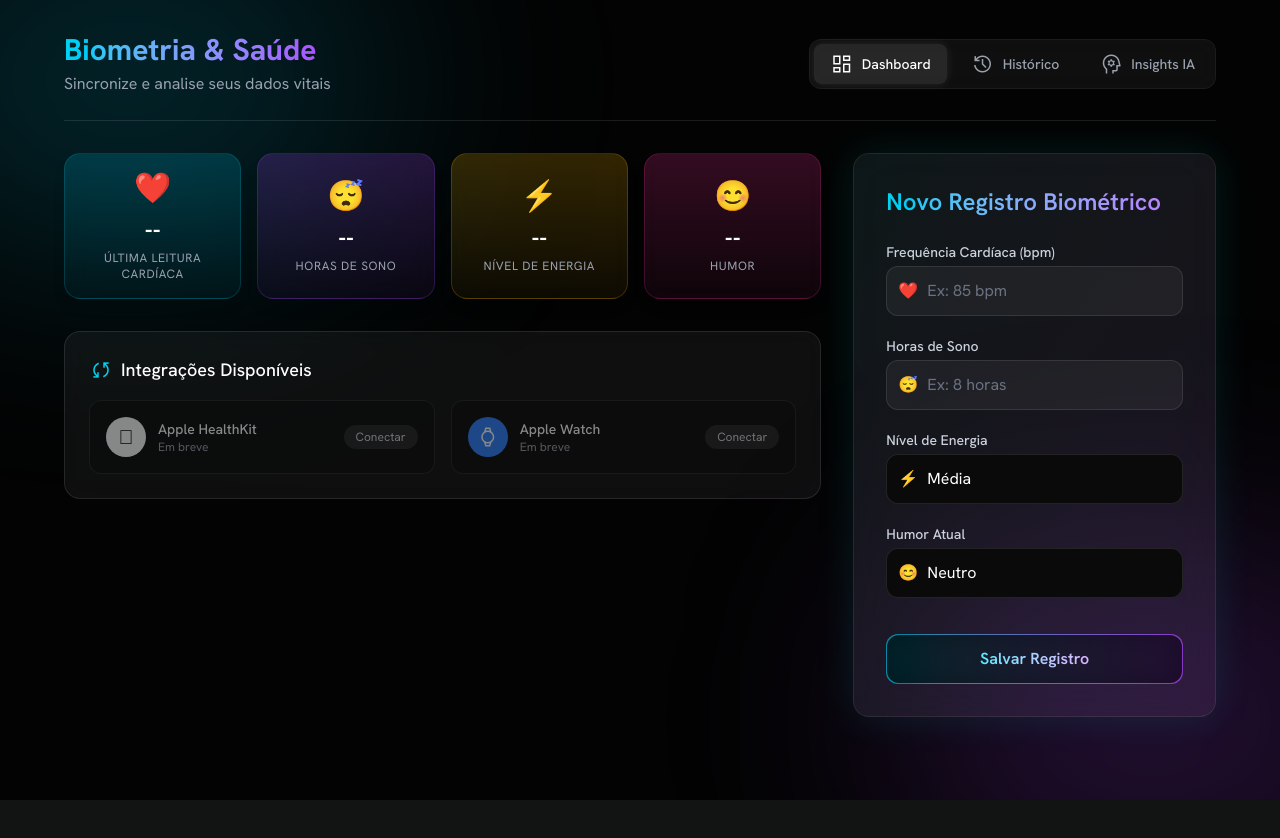
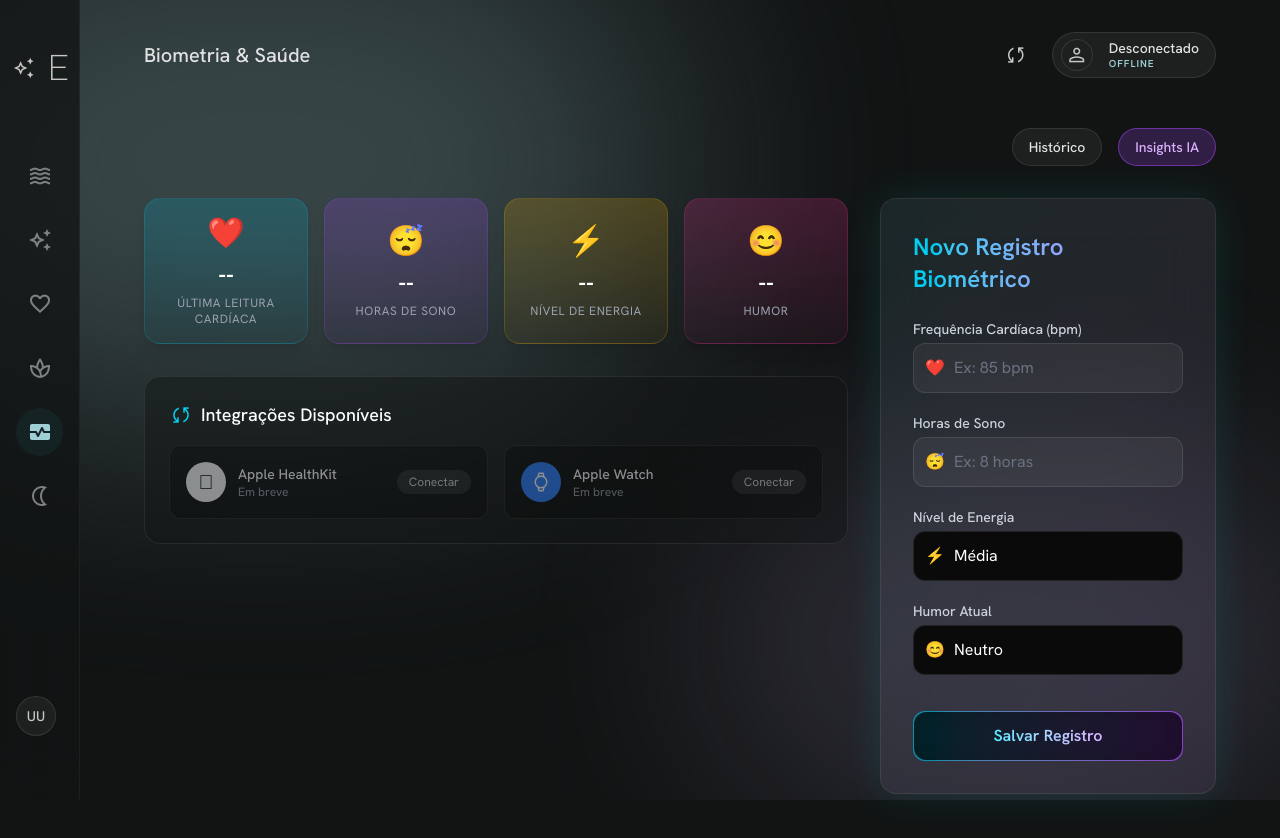
Before and after one commit to benramosetec16/Echomind, a Next.js app: page /biometrics in a window 1280 px wide. Shown: the top 838 px of the page. Before the commit the page ends 800 px from the top, so only its background shows below. Built offline with nearby package versions, Linux system fonts and the light colour scheme; no server answers.

Commit message:
Commit restart 8

```diff
--- a/app/api/biometrics-analysis/route.ts
+++ b/app/api/biometrics-analysis/route.ts
@@ -3,12 +3,14 @@ import { Groq } from 'groq-sdk';
 import { createServerClient } from '@supabase/ssr';
 import { cookies } from 'next/headers';
 
-const groq = new Groq({
-  apiKey: process.env.GROQ_API_KEY,
-});
-
 export async function POST(req: Request) {
   try {
+    const apiKey = process.env.GROQ_API_KEY;
+    if (!apiKey) {
+      return NextResponse.json({ error: "A chave da API Groq não está configurada (.env)." }, { status: 500 });
+    }
+
+    const groq = new Groq({ apiKey });
     const cookieStore = await cookies();
     const supabase = createServerClient(
       process.env.NEXT_PUBLIC_SUPABASE_URL!,
@@ -24,7 +26,7 @@ export async function POST(req: Request) {
 
     const { data: userData, error: authError } = await supabase.auth.getUser();
     if (authError || !userData?.user) {
-      return NextResponse.json({ error: "Unauthorized" }, { status: 401 });
+      return NextResponse.json({ error: "Usuário não autenticado." }, { status: 401 });
     }
 
     // Busca os últimos 7 registros de biometria
@@ -36,21 +38,21 @@ export async function POST(req: Request) {
       .limit(7);
 
     if (!history || history.length === 0) {
-      return NextResponse.json({ insight: "Não há dados biométricos suficientes para uma análise." });
+      return NextResponse.json({ insight: "Não há dados biométricos suficientes para uma análise. Por favor, faça um registro primeiro." });
     }
 
     const prompt = `Analise os seguintes dados biométricos recentes do usuário (últimos registros de humor, horas de sono, energia e batimentos cardíacos):\n\n${JSON.stringify(history, null, 2)}\n\nForneça um insight conciso (máximo 2 parágrafos), empático e acionável sobre o estado geral do usuário e o que ele pode fazer para melhorar sua saúde e bem-estar hoje.`;
 
     const chatCompletion = await groq.chat.completions.create({
       messages: [{ role: "user", content: prompt }],
-      model: "llama3-8b-8192", // Using an available and fast model on Groq
+      model: "llama3-70b-8192", // More robust model
       temperature: 0.7,
       max_tokens: 400,
     });
 
-    return NextResponse.json({ insight: chatCompletion.choices[0]?.message?.content || "Análise indisponível no momento." });
-  } catch (error) {
+    return NextResponse.json({ insight: chatCompletion.choices[0]?.message?.content || "Análise retornada em branco." });
+  } catch (error: any) {
     console.error("Biometrics AI Analysis Error:", error);
-    return NextResponse.json({ error: "Failed to generate analysis" }, { status: 500 });
+    return NextResponse.json({ error: error.message || "Erro desconhecido ao gerar a análise da Groq." }, { status: 500 });
   }
 }
--- a/app/biometrics/history/page.tsx
+++ b/app/biometrics/history/page.tsx
@@ -11,6 +11,10 @@ type BiometricRecord = {
   mood: string;
   created_at: string;
 };
+
+import TopBar from "@/app/components/TopBar";
+import PageTransition from "@/app/components/PageTransition";
+import Link from "next/link";
 
 export default function BiometricsHistory() {
   const [records, setRecords] = useState<BiometricRecord[]>([]);
@@ -64,12 +68,20 @@ export default function BiometricsHistory() {
   };
 
   return (
-    <div className="bg-white/5 dark:bg-black/20 backdrop-blur-xl border border-white/10 dark:border-white/5 rounded-2xl p-6 md:p-8 shadow-2xl relative overflow-hidden">
+    <>
+      <TopBar title="Histórico Biométrico" />
+      <main className="pt-32 px-16 pb-24 relative min-h-screen flex flex-col">
+        <PageTransition>
+          <div className="max-w-[1200px] mx-auto w-full mb-8 flex justify-start gap-4">
+             <Link href="/biometrics" className="px-4 py-2 bg-white/5 border border-white/10 rounded-full text-sm font-medium hover:bg-white/10 transition-colors">Voltar</Link>
+          </div>
+
+          <div className="max-w-[1200px] mx-auto w-full aetheric-glass rounded-3xl p-6 md:p-8 shadow-2xl relative overflow-hidden">
             <div className="absolute inset-0 bg-gradient-to-br from-purple-500/5 to-cyan-500/5 pointer-events-none"></div>
 
             <div className="relative z-10 flex flex-col md:flex-row justify-between items-center mb-8 gap-4">
               <h2 className="text-2xl font-semibold bg-clip-text text-transparent bg-gradient-to-r from-purple-400 to-cyan-400">
-          Histórico de Registros
+                Registros
               </h2>
 
               <div className="flex gap-2 bg-[#0a0a0a] p-1 rounded-xl border border-white/10">
@@ -161,5 +173,8 @@ export default function BiometricsHistory() {
               </table>
             </div>
           </div>
+        </PageTransition>
+      </main>
+    </>
   );
 }
--- a/app/biometrics/insights/page.tsx
+++ b/app/biometrics/insights/page.tsx
@@ -3,6 +3,9 @@
 import { useEffect, useState } from "react";
 import BiometricsCharts from "@/components/biometrics/BiometricsCharts";
 import { createBrowserClient } from "@supabase/ssr";
+import TopBar from "@/app/components/TopBar";
+import PageTransition from "@/app/components/PageTransition";
+import Link from "next/link";
 
 export default function BiometricsInsights() {
   const [analysis, setAnalysis] = useState<string>("");
@@ -50,6 +53,11 @@ export default function BiometricsInsights() {
         method: "POST"
       });
       const result = await res.json();
+
+      if (!res.ok) {
+        throw new Error(result.error || "Falha ao analisar os dados.");
+      }
+
       if (result.insight) {
         setAnalysis(result.insight);
       } else if (result.analysis) {
@@ -59,9 +67,9 @@ export default function BiometricsInsights() {
       } else {
         setAnalysis("Não foi possível carregar os insights neste momento.");
       }
-    } catch (error) {
+    } catch (error: any) {
       console.error("Erro ao carregar insights:", error);
-      setAnalysis("Ocorreu um erro ao conectar com o serviço de análise.");
+      setAnalysis(error.message || "Ocorreu um erro ao conectar com o serviço de análise.");
     } finally {
       setLoading(false);
     }
@@ -74,7 +82,7 @@ export default function BiometricsInsights() {
     const sections = analysis.split('###').filter(s => s.trim().length > 0);
 
     if (sections.length < 2) {
-      return <p className="text-gray-300 leading-relaxed">{analysis}</p>;
+      return <p className="text-gray-300 leading-relaxed whitespace-pre-wrap">{analysis}</p>;
     }
 
     return (
@@ -114,7 +122,15 @@ export default function BiometricsInsights() {
   };
 
   return (
-    <div className="space-y-8">
+    <>
+      <TopBar title="Insights da IA" />
+      <main className="pt-32 px-16 pb-24 relative min-h-screen flex flex-col">
+        <PageTransition>
+          <div className="max-w-[1200px] mx-auto w-full mb-8 flex justify-start gap-4">
+             <Link href="/biometrics" className="px-4 py-2 bg-white/5 border border-white/10 rounded-full text-sm font-medium hover:bg-white/10 transition-colors">Voltar</Link>
+          </div>
+
+          <div className="space-y-8 max-w-[1200px] mx-auto w-full">
             {/* Charts Section */}
             <section>
               <h2 className="text-xl font-medium mb-4 flex items-center gap-2 text-white">
@@ -161,5 +177,8 @@ export default function BiometricsInsights() {
               </div>
             </section>
           </div>
+        </PageTransition>
+      </main>
+    </>
   );
 }
--- a/app/biometrics/layout.tsx
+++ b/app/biometrics/layout.tsx
@@ -1,60 +1,13 @@
-"use client";
+import Sidebar from '../components/Sidebar';
+import AethericBackground from '../components/AethericBackground';
 
-import Link from "next/link";
-import { usePathname } from "next/navigation";
-
-export default function BiometricsLayout({
-  children,
-}: {
-  children: React.ReactNode;
-}) {
-  const pathname = usePathname();
-
-  const links = [
-    { href: "/biometrics", label: "Dashboard", icon: "dashboard" },
-    { href: "/biometrics/history", label: "Histórico", icon: "history" },
-    { href: "/biometrics/insights", label: "Insights IA", icon: "psychology" },
-  ];
-
+export default function BiometricsLayout({ children }: { children: React.ReactNode }) {
   return (
-    <div className="min-h-screen bg-[#030303] text-gray-200 p-4 md:p-8 relative overflow-hidden">
-      {/* Glow Effects Fundos */}
-      <div className="absolute top-[-10%] left-[-10%] w-[40%] h-[40%] bg-cyan-500/20 rounded-full blur-[120px] pointer-events-none"></div>
-      <div className="absolute bottom-[-10%] right-[-10%] w-[40%] h-[40%] bg-purple-500/20 rounded-full blur-[120px] pointer-events-none"></div>
-
-      <div className="max-w-6xl mx-auto relative z-10">
-        <header className="mb-8 flex flex-col md:flex-row justify-between items-center gap-4 border-b border-white/10 pb-6">
-          <div>
-            <h1 className="text-3xl font-bold bg-clip-text text-transparent bg-gradient-to-r from-cyan-400 to-purple-500">
-              Biometria & Saúde
-            </h1>
-            <p className="text-gray-400 mt-1">Sincronize e analise seus dados vitais</p>
-          </div>
-
-          <nav className="flex gap-2 bg-white/5 p-1 rounded-xl border border-white/5 backdrop-blur-md">
-            {links.map((link) => {
-              const isActive = pathname === link.href;
-              return (
-                <Link
-                  key={link.href}
-                  href={link.href}
-                  className={`px-4 py-2 rounded-lg text-sm font-medium transition-all flex items-center gap-2 ${
-                    isActive
-                      ? "bg-white/10 text-white shadow-[0_0_10px_rgba(255,255,255,0.1)]"
-                      : "text-gray-400 hover:text-white hover:bg-white/5"
-                  }`}
-                >
-                  <span className="material-symbols-outlined text-[18px]">{link.icon}</span>
-                  {link.label}
-                </Link>
-              );
-            })}
-          </nav>
-        </header>
-
-        <main>
-          {children}
-        </main>
+    <div className="min-h-screen relative flex">
+      <AethericBackground />
+      <Sidebar />
+      <div className="flex-1 ml-20 relative">
+        {children}
       </div>
     </div>
   );
--- a/app/biometrics/page.tsx
+++ b/app/biometrics/page.tsx
@@ -2,6 +2,10 @@ import { createServerClient } from "@supabase/ssr";
 import { cookies } from "next/headers";
 import BiometricsForm from "@/components/biometrics/BiometricsForm";
 import { redirect } from "next/navigation";
+
+import TopBar from "@/app/components/TopBar";
+import PageTransition from "@/app/components/PageTransition";
+import Link from "next/link";
 
 export default async function BiometricsDashboard() {
   const cookieStore = await cookies();
@@ -47,7 +51,16 @@ export default async function BiometricsDashboard() {
   ];
 
   return (
-    <div className="grid grid-cols-1 lg:grid-cols-3 gap-8">
+    <>
+      <TopBar title="Biometria & Saúde" />
+      <main className="pt-32 px-16 pb-24 relative min-h-screen flex flex-col">
+        <PageTransition>
+          <div className="max-w-[1200px] mx-auto w-full mb-8 flex justify-end gap-4">
+             <Link href="/biometrics/history" className="px-4 py-2 bg-white/5 border border-white/10 rounded-full text-sm font-medium hover:bg-white/10 transition-colors">Histórico</Link>
+             <Link href="/biometrics/insights" className="px-4 py-2 bg-purple-500/20 border border-purple-500/50 rounded-full text-sm font-medium text-purple-300 hover:bg-purple-500/30 transition-colors">Insights IA</Link>
+          </div>
+
+          <div className="max-w-[1200px] mx-auto w-full grid grid-cols-1 lg:grid-cols-3 gap-8">
             <div className="lg:col-span-2 space-y-8">
               {/* Status Cards */}
               <div className="grid grid-cols-2 md:grid-cols-4 gap-4">
@@ -61,7 +74,7 @@ export default async function BiometricsDashboard() {
               </div>
 
               {/* Integration Placeholders */}
-        <div className="bg-white/5 border border-white/10 rounded-2xl p-6 backdrop-blur-md">
+              <div className="aetheric-glass rounded-2xl p-6 backdrop-blur-md">
                 <h3 className="text-lg font-medium text-white mb-4 flex items-center gap-2">
                   <span className="material-symbols-outlined text-cyan-400">sync</span>
                   Integrações Disponíveis
@@ -100,5 +113,8 @@ export default async function BiometricsDashboard() {
               <BiometricsForm />
             </div>
           </div>
+        </PageTransition>
+      </main>
+    </>
   );
 }
```
Lines whose indentation alone changed are shown as unchanged.
